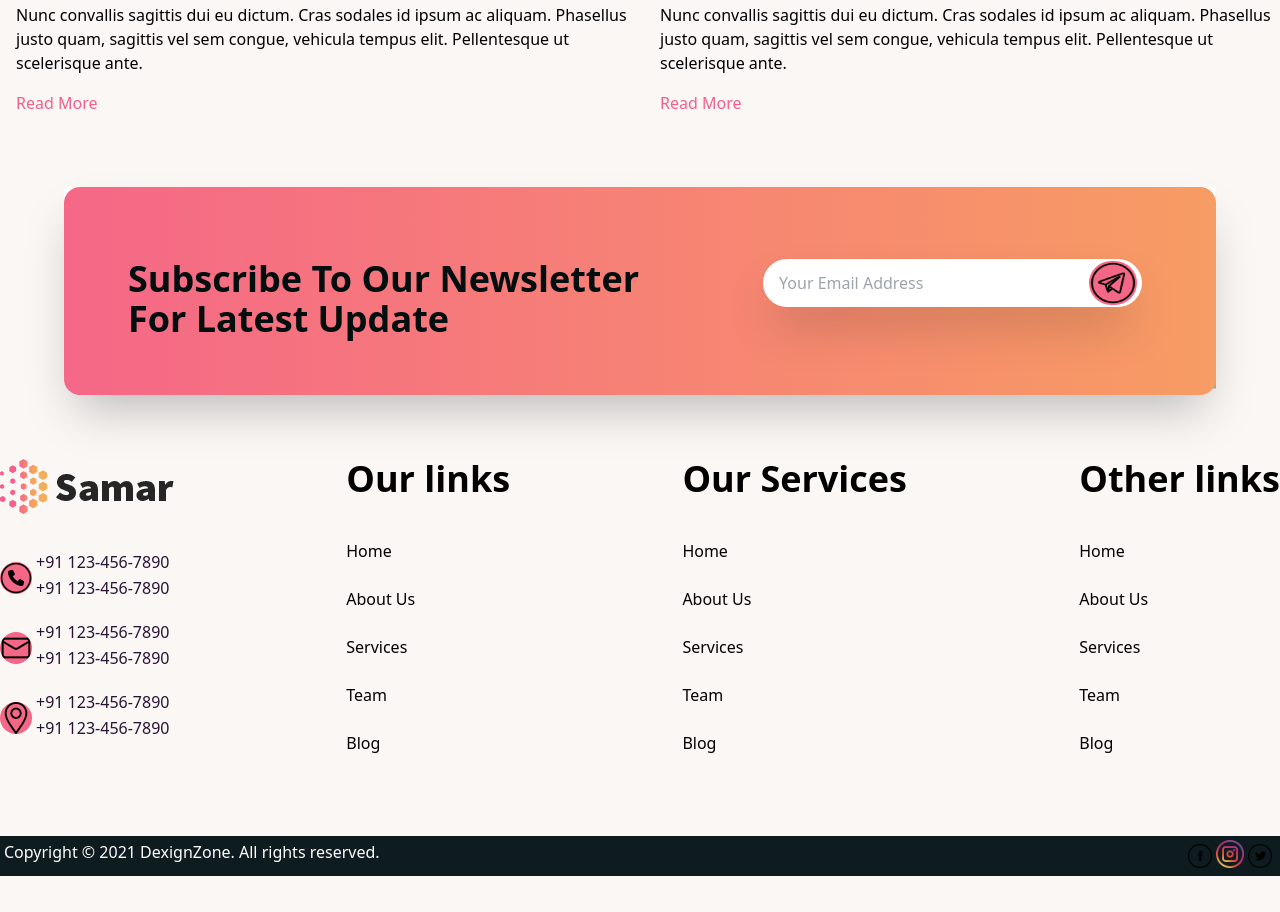
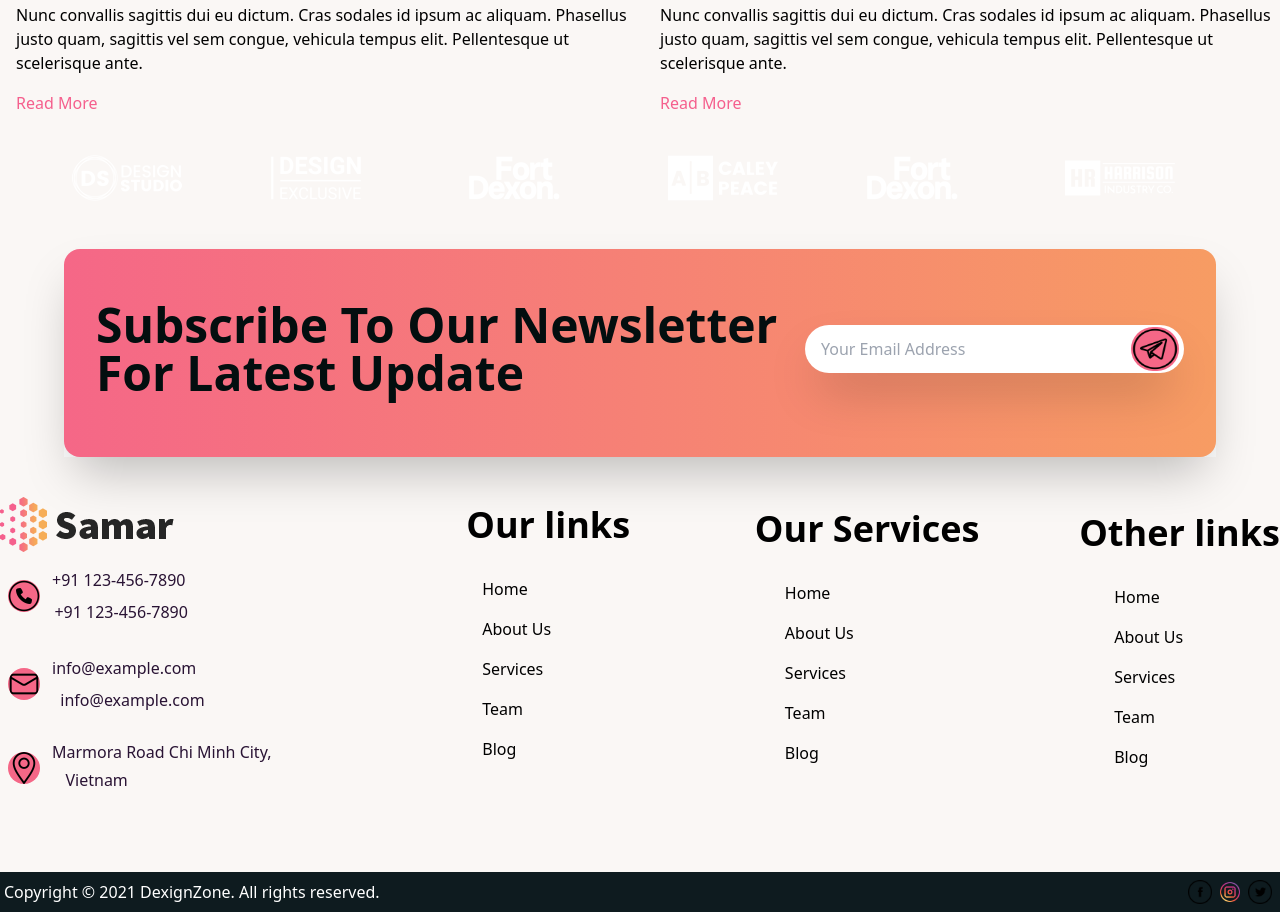
Before and after one commit to majbaulhoque/Samar-Project, a plain HTML site: page index.html in a window 1280 px wide. Shown: the part 6637-7549 px from the top of the page. Before the commit the page ends 7513 px from the top, so only its background shows below. Drawn offline with nearby package versions, Linux system fonts and the light colour scheme.

Commit message:
footer section full complete

```diff
--- a/index.html
+++ b/index.html
@@ -468,107 +468,118 @@
         </div>
     </section>
 
+    <section class="bg-cover bg-center max-w-7xl mx-auto">
+        <div class="grid grid-cols-2 md:grid-cols-6 ml-14 justify-center md:justify-between px-4">
+            <button class="hover:bg-[#F55F8D] hover:px-4 py-2 text-[#F55F8D] mb-2 md:mb-0 md:mr-2"><img src="./logo-light1.png" alt=""></button>
+            <button class="hover:bg-[#F55F8D] hover:px-4 py-2 text-[#F55F8D] mb-2 md:mb-0 md:mr-2"><img src="./logo-light2.png" alt=""></button>
+            <button class="hover:bg-[#F55F8D] hover:px-4 py-2 text-[#F55F8D] mb-2 md:mb-0 md:mr-2"><img src="./logo-light3.png" alt=""></button>
+            <button class="hover:bg-[#F55F8D] hover:px-4 py-2 text-[#F55F8D] mb-2 md:mb-0 md:mr-2"><img src="./logo-light4.png" alt=""></button>
+            <button class="hover:bg-[#F55F8D] hover:px-4 py-2 text-[#F55F8D] mb-2 md:mb-0 md:mr-2"><img src="./logo-light3.png" alt=""></button>
+            <button class="hover:bg-[#F55F8D] hover:px-4 py-2 text-[#F55F8D] mb-2 md:mb-0 md:mr-2"><img src="./logo-light6.png" alt=""></button>
+        </div>
+    </section>
+
     <!-- footer section -->
 
     <section class="mt-10">
-        <div class="max-w-6xl mx-auto" style="background-image: url(./pattern2.3c1febfb03996101998e66405eef0607.png);">
-            <div class="card bg-primary text-primary-content h-52 bg-white  shadow-2xl bg-gradient-to-r from-[#F56787] to-[#F79C63]">
-                <div class="card-body ">
-                  <div class="flex mt-10 mb-8 ml-8">
-                    <div >
-                        <h2 class="card-title text-4xl mr-28">Subscribe To Our Newsletter <br> For Latest Update</h2>
-                      </div>
-                      <div class="flex rounded-3xl bg-white shadow-2xl  ml-3 h-12 ">
-                        <input type="search" name="search" id="search" placeholder="Your Email Address" class="w-full border-none bg-transparent px-4 py-1  text-gray-900 outline-none focus:outline-none">
-                        <button class="m-2 roundedbg-teal-800 px-4 py-2 text-white"><img class="h-11 w-12 ml-5 rounded-full mt-[-14px] bg-[#F56787]" src="./communication.png" alt=""></button>
-                      </div>
-                  </div>
+        <div class="max-w-6xl mx-auto bg-pattern bg-cover bg-center" style="background-image: url(./bg7.263dd148ef050cd0d81a0c5506384a76.png);">
+            <div class="card bg-primary text-primary-content h-52 bg-white shadow-2xl bg-gradient-to-r from-[#F56787] to-[#F79C63]">
+                <div class="card-body">
+                    <div class="flex flex-col lg:flex-row justify-between items-center mt-[-20px] md:mt-5 mb-8 lg:mb-0">
+                        <h2 class="card-title text-4xl lg:text-5xl text-center lg:text-left mb-6 lg:mb-0">Subscribe To Our Newsletter<br>For Latest Update</h2>
+                        <div class="flex rounded-3xl bg-white shadow-2xl h-12">
+                            <input type="search" name="search" id="search" placeholder="Your Email Address" class="w-full border-none bg-transparent px-4 py-1 outline-none focus:outline-none">
+                            <button class="m-2 rounded px-4 py-2 text-white"><img class="h-11 w-12 ml-5 rounded-full mt-[-14px] bg-[#F56787]" src="./communication.png" alt=""></button>
+                        </div>
+                    </div>
                 </div>
             </div>
         </div>
 
-
-        <div class="max-w-7xl mx-auto flex justify-between">
-            <div>
-                <div class="mt-16">
-                    <img src="./logo-2.png" alt="">
-                    <div class="mb-8">
-                        <div class="flex mt-12">
-                            <img class="h-8 bg-[#F56787] rounded-full" src="./telephone.png" alt="">
-                            <p class="mt-[-12px] ml-1">+91 123-456-7890</p>
-                        </div>
-                        <div class="mt-[-18px] ml-9">
-                            <p>+91 123-456-7890</p>
-                        </div>
+        <div class="max-w-7xl mx-auto flex flex-col lg:flex-row justify-between mt-10">
+            <div class="mb-16 lg:mb-0">
+                <img src="./logo-2.png" alt="" class="mx-auto lg:mx-0 mb-4 lg:mb-0  ml-4">
+                <div class="flex flex-col lg:flex-row lg:items-center">
+                    <div class="flex mb-4 lg:mb-0">
+                        <img class="h-8 bg-[#F56787] rounded-full ml-6 md:mt-4 md:ml-[8px]" src="./telephone.png" alt="">
+                        <p class="mt-[-12px] ml-3 md:mt-1">+91 123-456-7890</p>
+                    </div>
+                    <div class="ml-[68px] mt-[-30px] lg:ml-9 md:mt-12">
+                        <p class="md:ml-[-167px]">+91 123-456-7890</p>
                     </div>
                 </div>
-                <div class="mt-4 mb-8">
-                    <div class="flex">
-                        <img class="h-8 bg-[#F56787] rounded-full" src="./email1.png" alt="">
-                        <p class="mt-[-12px] ml-1">+91 123-456-7890</p>
+                <div class="flex flex-col lg:flex-row lg:items-center mt-4 lg:mt-8">
+                    <div class="flex mb-4 lg:mb-0">
+                        <img class="h-8 bg-[#F56787] rounded-full ml-6 md:ml-[8px]" src="./email1.png" alt="">
+                        <p class="mt-[-12px] ml-3">info@example.com
+                        </p>
                     </div>
-                    <div class="mt-[-18px] ml-9">
-                        <p>+91 123-456-7890</p>
+                    <div class="ml-[67px] mt-[-28px] lg:ml-9 md:mt-8">
+                        <p class="md:ml-[-172px]">info@example.com
+                        </p>
                     </div>
                 </div>
-                <div class="mt-4 mb-24">
-                    <div class="flex">
-                        <img class="h-8 bg-[#F56787] rounded-full" src="./location.png" alt="">
-                        <p class="mt-[-12px] ml-1">+91 123-456-7890</p>
+                <div class="flex flex-col lg:flex-row lg:items-center mt-4 lg:mt-8">
+                    <div class="flex mb-4 lg:mb-0">
+                        <img class="h-8 bg-[#F56787] rounded-full ml-6 md:ml-2" src="./location.png" alt="">
+                        <p class="mt-[-12px] ml-3">Marmora Road Chi Minh City,
+                        </p>
                     </div>
-                    <div class="mt-[-18px] ml-9">
-                        <p>+91 123-456-7890</p>
+                    <div class="ml-[68px] lg:ml-9 mt-[-28px] md:mt-6 ">
+                        <p class="md:ml-[-242px]">Vietnam
+                        </p>
                     </div>
                 </div>
             </div>
-            <div class="mt-16">
-                <p class="text-4xl text-black font-bold hover:underline">Our links</p>
-                <ul class="text-base text-black mt-10">
-                    <li class="mb-6">Home</li>
-                    <li class="mb-6">About Us</li>
-                    <li class="mb-6">Services</li>
-                    <li class="mb-6">Team</li>
-                    <li class="mb-6">Blog</li>
+            <div class="mt-16 md:ml-[-100px] lg:mt-0">
+                <p class="text-4xl text-black font-bold ml-[-195px] mt-[-90px] text-center lg:text-left md:mt-2 md:ml-1">Our links</p>
+                <ul class="text-base text-black mt-8 ml-5">
+                    <li class="mb-4 hover:ml-5">Home</li>
+                    <li class="mb-4 hover:ml-5">About Us</li>
+                    <li class="mb-4 hover:ml-5">Services</li>
+                    <li class="mb-4 hover:ml-5">Team</li>
+                    <li class="mb-4 hover:ml-5">Blog</li>
                 </ul>
             </div>
-            <div class="mt-16">
-                <p class="text-4xl text-black font-bold hover:underline">Our Services</p>
-                <ul class="text-base text-black mt-10">
-                    <li class="mb-6">Home</li>
-                    <li class="mb-6">About Us</li>
-                    <li class="mb-6">Services</li>
-                    <li class="mb-6">Team</li>
-                    <li class="mb-6">Blog</li>
+            <div class="mt-16 lg:mt-0">
+                <p class="text-4xl text-black font-bold ml-[-130px] mt-[-10px] text-center md:mt-3 lg:text-left">Our Services</p>
+                <ul class="text-base text-black mt-8 ml-5 md:ml-[-100px]">
+                    <li class="mb-4 hover:ml-5">Home</li>
+                    <li class="mb-4 hover:ml-5">About Us</li>
+                    <li class="mb-4 hover:ml-5">Services</li>
+                    <li class="mb-4 hover:ml-5">Team</li>
+                    <li class="mb-4 hover:ml-5">Blog</li>
                 </ul>
+            </div>
+            <div class="mt-16 lg:mt-0">
+                <p class="text-4xl text-black font-bold ml-[-155px] text-center md:mt-4  lg:text-left">Other links</p>
+                <ul class="text-base text-black mt-8 ml-5 md:ml-[-120px]">
+                    <li class="mb-4">Home</li>
+                    <li class="mb-4">About Us</li>
+                    <li class="mb-4">Services</li>
+                    <li class="mb-4">Team</li>
+                    <li class="mb-4">Blog</li>
+                </ul>
+            </div>
         </div>
-        <div class="mt-16">
-            <p class="text-4xl text-black font-bold hover:underline">Other links</p>
-            <ul class="text-base text-black mt-10">
-                <li class="mb-6">Home</li>
-                <li class="mb-6">About Us</li>
-                <li class="mb-6">Services</li>
-                <li class="mb-6">Team</li>
-                <li class="mb-6">Blog</li>
-            </ul>
-        </div>
-    </div>
-
     </section>
-    <section class="bg-[#0E1B1F]">
-        <div class="max-w-7xl mx-auto flex justify-between p-1">
-            <div>
+    <section class="bg-[#0E1B1F] mt-20">
+        <div class="max-w-7xl mx-auto flex flex-col lg:flex-row justify-between items-center p-1">
+            <div class="mb-4 lg:mb-0">
                 <p class="text-base text-white">Copyright © 2021 DexignZone. All rights reserved.</p>
             </div>
 
-            <div class="flex">
-                <img class="h-8 p-1" src="./facebook.png" alt="">
-                <img class="h-7" src="./social.png" alt="">
-                <img class="h-8 p-1" src="./twitter.png" alt="">
+            <div class="flex items-center">
+                <img class="h-8 w-auto lg:h-8 lg:p-1" src="./facebook.png" alt="">
+                <img class="h-7 w-auto lg:h-7 lg:p-1" src="./social.png" alt="">
+                <img class="h-8 w-auto lg:h-8 lg:p-1" src="./twitter.png" alt="">
             </div>
         </div>
     </section>
 
 
 
+
+
 </body>
 </html>
```
Also changed, not shown: test.html (+80 -27 lines).
